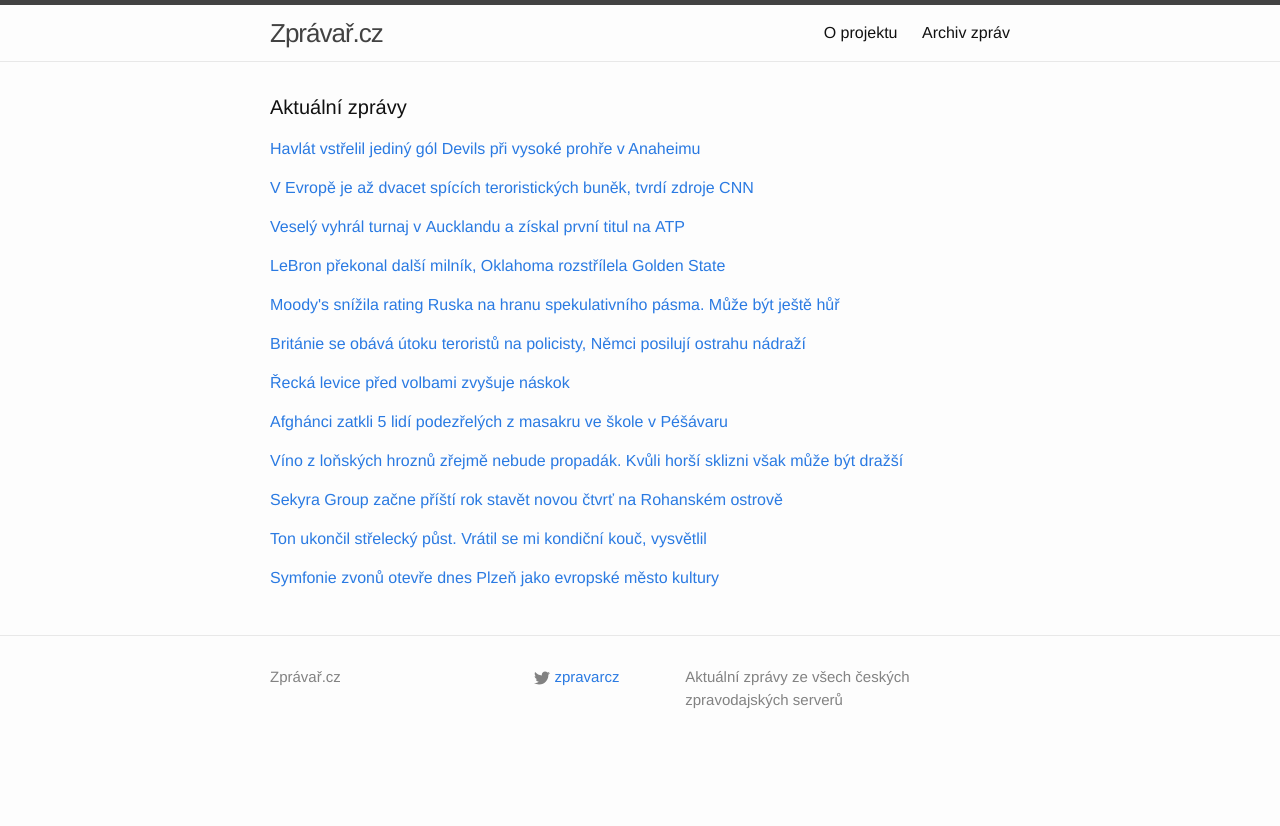
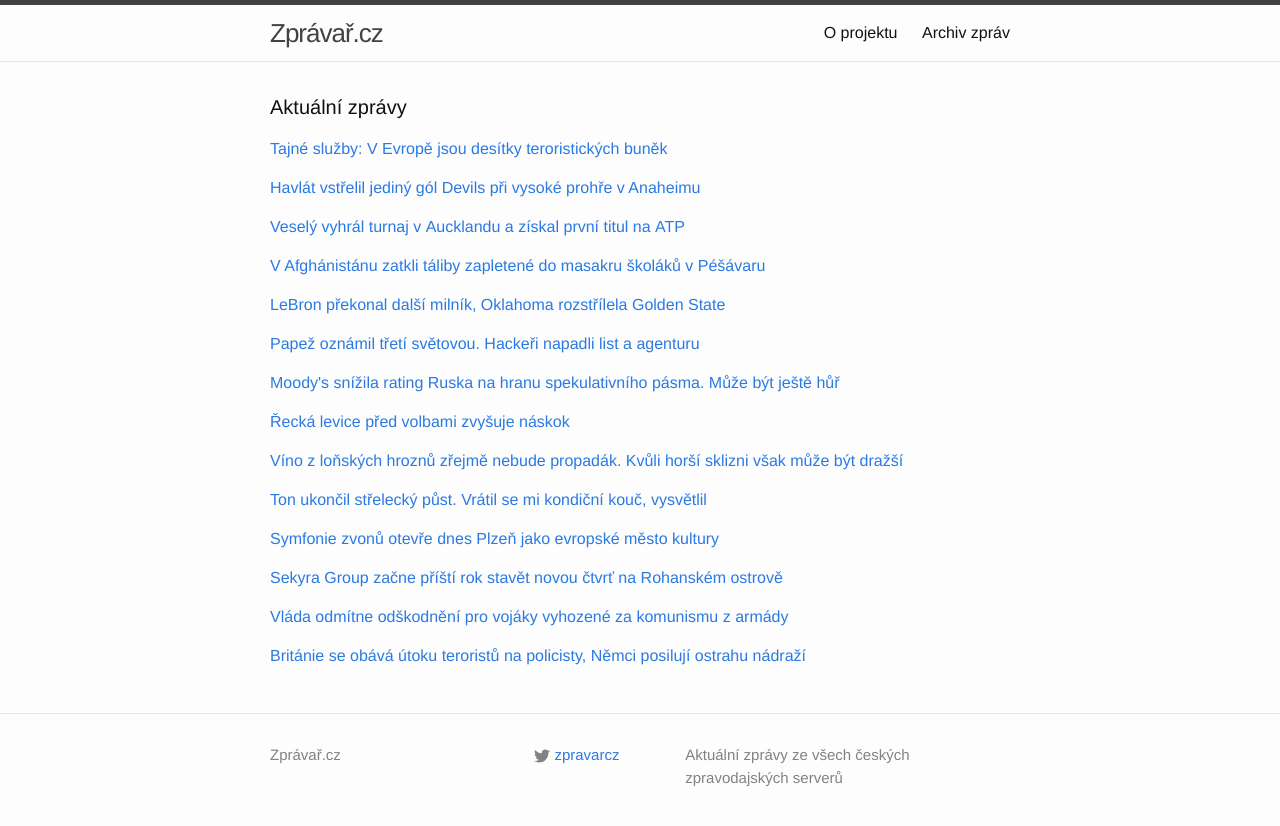
Before and after one commit to adliska/zpravar, a Jekyll site: the page built from index.html, in a window 1280 px wide. Shown: the top 826 px of the page. Built offline with Jekyll 4.4.1, drawn with Linux system fonts in a browser that asks for light colours; some of the changed lines change nothing that is shown.

Commit message:
zpravar news update

```diff
--- a/index.html
+++ b/index.html
@@ -5,10 +5,21 @@ layout: default
 <div class="home">
     <h1 class="page-heading">Aktuální zprávy</h1>
 
-<p><a href="javascript:;" onclick="toggle_visibility('zpravy0')">Havlát vstřelil jediný gól Devils při vysoké prohře v Anaheimu
+<p><a href="javascript:;" onclick="toggle_visibility('zpravy0')">Tajné služby: V Evropě jsou desítky teroristických buněk</a></p>
+<div id="zpravy0" style="display:none">
+<ul>
+<li><a href=http://www.ceskatelevize.cz/ct24/svet/298511-tajne-sluzby-v-evrope-jsou-desitky-teroristickych-bunek/>Tajné služby: V Evropě jsou desítky teroristických buněk - www.ceskatelevize.cz</a></li>
+<li><a href=http://zpravy.aktualne.cz/zahranici/cnn-ve-ctyrech-zemich-evropy-je-20-teroristickych-bunek/r~4b8698969e2f11e4aff10025900fea04/>CNN: Ve čtyřech zemích Evropy je 20 teroristických buněk - zpravy.aktualne.cz</a></li>
+<li><a href=http://zpravy.idnes.cz/dvacet-bunek-teroristu-v-evrope-da1-/zahranicni.aspx?c=A150117_101843_zahranicni_bse>V Evropě je až dvacet spících teroristických buněk, tvrdí zdroje CNN - zpravy.idnes.cz</a></li>
+<li><a href=http://zpravy.e15.cz/zahranicni/udalosti/ve-ctyrech-zemich-eu-se-skryvaji-desitky-teroristu-pripravenych-na-utok-1153977>Ve čtyřech zemích EU se skrývají desítky teroristů připravených na útok - zpravy.e15.cz</a></li>
+<li><a href=http://www.tyden.cz/rubriky/zahranici/evropa/v-evrope-spi-desitky-teroristickych-bunek-ridi-je-islamsky-stat_330417.html>V Evropě \"spí\" desítky teroristických buněk. Řídí je Islámský stát - www.tyden.cz</a></li>
+<li><a href=http://zahranicni.ihned.cz/evropa-slovensko/c1-63394960-tajne-sluzby-v-zemich-zapadni-evropy-existuje-20-spicich-teroristickych-bunek>Tajné služby: V zemích západní Evropy existuje 20 spících teroristických buněk - zahranicni.ihned.cz</a></li>
+<li><a href=http://www.ceskenoviny.cz/zpravy/zpravy/ve-ctyrech-evropskych-zemich-je-pry-20-teroristickych-bunek/1170032>Ve čtyřech evropských zemích je prý 20 teroristických buněk - www.ceskenoviny.cz</a></li>
+</ul>
+</div><p><a href="javascript:;" onclick="toggle_visibility('zpravy1')">Havlát vstřelil jediný gól Devils při vysoké prohře v Anaheimu
 
 </a></p>
-<div id="zpravy0" style="display:none">
+<div id="zpravy1" style="display:none">
 <ul>
 <li><a href=http://www.sportovninoviny.cz/zpravy/havlat-vstrelil-jediny-gol-devils-pri-vysoke-prohre-v-anaheimu/1170001>Havlát vstřelil jediný gól Devils při vysoké prohře v Anaheimu
 
@@ -19,15 +30,6 @@ layout: default
 <li><a href=http://hokej.idnes.cz/havlat-byl-jedinym-strelcem-devils-dty-/nhl.aspx?c=A150117_072347_nhl_Mkr>Havlát byl jediným střelcem Devils, Malkin s Crosbym stíhají Voráčka - hokej.idnes.cz</a></li>
 <li><a href=http://www.sportovninoviny.cz/zpravy/havlat-zaznamenal-cestny-uspech-devils-pri-prohre-v-anaheimu/1170001>Havlát zaznamenal čestný úspěch Devils při prohře v Anaheimu - www.sportovninoviny.cz</a></li>
 </ul>
-</div><p><a href="javascript:;" onclick="toggle_visibility('zpravy1')">V Evropě je až dvacet spících teroristických buněk, tvrdí zdroje CNN</a></p>
-<div id="zpravy1" style="display:none">
-<ul>
-<li><a href=http://zpravy.idnes.cz/dvacet-bunek-teroristu-v-evrope-da1-/zahranicni.aspx?c=A150117_101843_zahranicni_bse>V Evropě je až dvacet spících teroristických buněk, tvrdí zdroje CNN - zpravy.idnes.cz</a></li>
-<li><a href=http://zpravy.e15.cz/zahranicni/udalosti/ve-ctyrech-zemich-eu-se-skryvaji-desitky-teroristu-pripravenych-na-utok-1153977>Ve čtyřech zemích EU se skrývají desítky teroristů připravených na útok - zpravy.e15.cz</a></li>
-<li><a href=http://www.tyden.cz/rubriky/zahranici/evropa/v-evrope-spi-desitky-teroristickych-bunek-ridi-je-islamsky-stat_330417.html>V Evropě \"spí\" desítky teroristických buněk. Řídí je Islámský stát - www.tyden.cz</a></li>
-<li><a href=http://zahranicni.ihned.cz/evropa-slovensko/c1-63394960-tajne-sluzby-v-zemich-zapadni-evropy-existuje-20-spicich-teroristickych-bunek>Tajné služby: V zemích západní Evropy existuje 20 spících teroristických buněk - zahranicni.ihned.cz</a></li>
-<li><a href=http://www.ceskenoviny.cz/zpravy/zpravy/ve-ctyrech-evropskych-zemich-je-pry-20-teroristickych-bunek/1170032>Ve čtyřech evropských zemích je prý 20 teroristických buněk - www.ceskenoviny.cz</a></li>
-</ul>
 </div><p><a href="javascript:;" onclick="toggle_visibility('zpravy2')">Veselý vyhrál turnaj v Aucklandu a získal první titul na ATP</a></p>
 <div id="zpravy2" style="display:none">
 <ul>
@@ -37,42 +39,44 @@ layout: default
 <li><a href=http://sport.aktualne.cz/skvele-vesely-dominoval-a-dosel-si-pro-prvni-titul-kariery/r~3cff890c9e0e11e4b98c002590604f2e/>Skvělé! Veselý dominoval a došel si pro první titul kariéry! - sport.aktualne.cz</a></li>
 <li><a href=http://www.rozhlas.cz/_zprava/tenista-vesely-ma-prvni-titul-na-okruhu-atp-vyhral-v-aucklandu--1444729>Tenista Veselý má první titul na okruhu ATP. Vyhrál v Aucklandu - www.rozhlas.cz</a></li>
 </ul>
-</div><p><a href="javascript:;" onclick="toggle_visibility('zpravy3')">LeBron překonal další milník, Oklahoma rozstřílela Golden State</a></p>
+</div><p><a href="javascript:;" onclick="toggle_visibility('zpravy3')">V Afghánistánu zatkli táliby zapletené do masakru školáků v Péšávaru</a></p>
 <div id="zpravy3" style="display:none">
+<ul>
+<li><a href=http://www.novinky.cz/zahranicni/svet/359036-v-afghanistanu-zatkli-taliby-zapletene-do-masakru-skolaku-v-pesavaru.html>V Afghánistánu zatkli táliby zapletené do masakru školáků v Péšávaru - www.novinky.cz</a></li>
+<li><a href=http://www.rozhlas.cz/_zprava/afghanci-zatkli-5-lidi-podezrelych-z-masakru-ve-skole-v-pesavaru--1444757>Afghánci zatkli 5 lidí podezřelých z masakru ve škole v Péšávaru - www.rozhlas.cz</a></li>
+<li><a href=http://www.ceskenoviny.cz/zpravy/zpravy/afghanci-zatkli-5-lidi-podezrelych-z-masakru-ve-skole-v-pesavaru/1170033>Afghánci zatkli 5 lidí podezřelých z masakru ve škole v Péšávaru - www.ceskenoviny.cz</a></li>
+<li><a href=http://www.lidovky.cz/afghanci-zatkli-5-lidi-podezrelych-z-masakru-ve-skole-v-pesavaru-ps8-/zpravy-svet.aspx?c=A150117_094950_ln_zahranici_mct>Afghánci zatkli 5 lidí podezřelých z masakru ve škole v Péšávaru  - www.lidovky.cz</a></li>
+</ul>
+</div><p><a href="javascript:;" onclick="toggle_visibility('zpravy4')">LeBron překonal další milník, Oklahoma rozstřílela Golden State</a></p>
+<div id="zpravy4" style="display:none">
 <ul>
 <li><a href=http://www.denik.cz/ostatni_sport/lebron-prekonal-dalsi-milnik-oklahoma-rozstrilela-golden-state-20150117.html>LeBron překonal další milník, Oklahoma rozstřílela Golden State - www.denik.cz</a></li>
 <li><a href=http://sport.idnes.cz/basketbalova-nba-0kd-/basket.aspx?c=A150117_100019_sport-basket_ald>James překonal další milník, Oklahoma City přestřílela Golden State - sport.idnes.cz</a></li>
 <li><a href=http://sport.aktualne.cz/fenomenalni-lebron-james-prepsal-historii-nba/r~35c88ac29e2611e49f60002590604f2e/>Fenomenální LeBron James přepsal historii NBA - sport.aktualne.cz</a></li>
 <li><a href=http://www.sportovninoviny.cz/zpravy/james-prekonal-dalsi-milnik-oklahoma-rozstrilela-golden-state/1170039>James překonal další milník, Oklahoma rozstřílela Golden State - www.sportovninoviny.cz</a></li>
 </ul>
-</div><p><a href="javascript:;" onclick="toggle_visibility('zpravy4')">Moody's snížila rating Ruska na hranu spekulativního pásma. Může být ještě hůř</a></p>
-<div id="zpravy4" style="display:none">
+</div><p><a href="javascript:;" onclick="toggle_visibility('zpravy5')">Papež oznámil třetí světovou. Hackeři napadli list a agenturu</a></p>
+<div id="zpravy5" style="display:none">
+<ul>
+<li><a href=http://www.tyden.cz/rubriky/zahranici/papez-oznamil-treti-svetovou-hackeri-napadli-list-a-agenturu_330422.html>Papež oznámil třetí světovou. Hackeři napadli list a agenturu - www.tyden.cz</a></li>
+<li><a href=http://www.ceskatelevize.cz/ct24/svet/298514-papez-vyhlasil-valku-a-usa-bojuji-s-cinou-hackeri-opet-napadli-media/>Papež vyhlásil válku a USA bojují s Čínou - hackeři opět napadli média - www.ceskatelevize.cz</a></li>
+<li><a href=http://zpravy.aktualne.cz/zahranici/hackeri-napadli-list-new-york-post-a-agenturu-upi/r~33b9349c9e2c11e49f60002590604f2e/>Hackeři napadli list New York Post a agenturu UPI - zpravy.aktualne.cz</a></li>
+<li><a href=http://www.ceskenoviny.cz/zpravy/zpravy/hackeri-napadli-list-new-york-post-a-agenturu-upi/1170048>Hackeři napadli list New York Post a agenturu UPI - www.ceskenoviny.cz</a></li>
+</ul>
+</div><p><a href="javascript:;" onclick="toggle_visibility('zpravy6')">Moody's snížila rating Ruska na hranu spekulativního pásma. Může být ještě hůř</a></p>
+<div id="zpravy6" style="display:none">
 <ul>
 <li><a href=http://zpravy.e15.cz/zahranicni/ekonomika/moody-s-snizila-rating-ruska-na-hranu-spekulativniho-pasma-muze-byt-jeste-hur-1153972>Moody's snížila rating Ruska na hranu spekulativního pásma. Může být ještě hůř - zpravy.e15.cz</a></li>
 <li><a href=http://byznys.ihned.cz/c1-63394570-agentura-moody-s-snizila-rating-ruska-tesne-nad-spekulativni-pasmo>Agentura Moody's snížila rating Ruska těsně nad spekulativní pásmo - byznys.ihned.cz</a></li>
 <li><a href=http://www.novinky.cz/ekonomika/359033-moody-s-snizila-rating-ruska-tesne-nad-spekulativni-pasmo.html>Moody's snížila rating Ruska těsně nad spekulativní pásmo  - www.novinky.cz</a></li>
 <li><a href=http://www.financninoviny.cz/zpravodajstvi/zpravy/moody-s-snizila-rating-ruska-tesne-nad-spekulativni-pasmo/1169981>Moody's snížila rating Ruska těsně nad spekulativní pásmo - www.financninoviny.cz</a></li>
 </ul>
-</div><p><a href="javascript:;" onclick="toggle_visibility('zpravy5')">Británie se obává útoku teroristů na policisty, Němci posilují ostrahu nádraží</a></p>
-<div id="zpravy5" style="display:none">
-<ul>
-<li><a href=http://www.rozhlas.cz/_zprava/britanie-se-obava-utoku-teroristu-na-policisty-nemci-posiluji-ostrahu-nadrazi--1444718>Británie se obává útoku teroristů na policisty, Němci posilují ostrahu nádraží - www.rozhlas.cz</a></li>
-<li><a href=http://www.rozhlas.cz/_zprava/britanie-se-obava-utoku-teroristu-na-policisty-nemecko-posiluje-ostrahu-na-nadrazich--1444718>Británie se obává útoku teroristů na policisty, Německo posiluje ostrahu na nádražích - www.rozhlas.cz</a></li>
-<li><a href=http://www.rozhlas.cz/_zprava/britanie-se-obava-utoku-teroristu-na-policisty-zprisnuje-opatreni--1444718>Británie se obává útoku teroristů na policisty, zpřísňuje opatření - www.rozhlas.cz</a></li>
-</ul>
-</div><p><a href="javascript:;" onclick="toggle_visibility('zpravy6')">Řecká levice před volbami zvyšuje náskok</a></p>
-<div id="zpravy6" style="display:none">
+</div><p><a href="javascript:;" onclick="toggle_visibility('zpravy7')">Řecká levice před volbami zvyšuje náskok</a></p>
+<div id="zpravy7" style="display:none">
 <ul>
 <li><a href=http://zpravy.e15.cz/zahranicni/politika/recka-levice-pred-volbami-zvysuje-naskok-1153970>Řecká levice před volbami zvyšuje náskok - zpravy.e15.cz</a></li>
 <li><a href=http://zahranicni.ihned.cz/evropa-slovensko/c1-63394760-naskok-levicove-syrizy-se-pred-reckymi-volbami-zvysuje-ukazuji-pruzkumy>Náskok levicové SYRIZY se před řeckými volbami zvyšuje, ukazují průzkumy - zahranicni.ihned.cz</a></li>
 <li><a href=http://www.ceskenoviny.cz/zpravy/zpravy/pruzkum-recka-levicova-opozice-pred-volbami-zvysuje-naskok/1169983>Průzkum: Řecká levicová opozice před volbami zvyšuje náskok - www.ceskenoviny.cz</a></li>
-</ul>
-</div><p><a href="javascript:;" onclick="toggle_visibility('zpravy7')">Afghánci zatkli 5 lidí podezřelých z masakru ve škole v Péšávaru</a></p>
-<div id="zpravy7" style="display:none">
-<ul>
-<li><a href=http://www.rozhlas.cz/_zprava/afghanci-zatkli-5-lidi-podezrelych-z-masakru-ve-skole-v-pesavaru--1444757>Afghánci zatkli 5 lidí podezřelých z masakru ve škole v Péšávaru - www.rozhlas.cz</a></li>
-<li><a href=http://www.ceskenoviny.cz/zpravy/zpravy/afghanci-zatkli-5-lidi-podezrelych-z-masakru-ve-skole-v-pesavaru/1170033>Afghánci zatkli 5 lidí podezřelých z masakru ve škole v Péšávaru - www.ceskenoviny.cz</a></li>
-<li><a href=http://www.lidovky.cz/afghanci-zatkli-5-lidi-podezrelych-z-masakru-ve-skole-v-pesavaru-ps8-/zpravy-svet.aspx?c=A150117_094950_ln_zahranici_mct>Afghánci zatkli 5 lidí podezřelých z masakru ve škole v Péšávaru  - www.lidovky.cz</a></li>
 </ul>
 </div><p><a href="javascript:;" onclick="toggle_visibility('zpravy8')">Víno z loňských hroznů zřejmě nebude propadák. Kvůli horší sklizni však může být dražší</a></p>
 <div id="zpravy8" style="display:none">
@@ -81,25 +85,39 @@ layout: default
 <li><a href=http://www.rozhlas.cz/_zprava/vino-z-roku-2014-zrejme-nebude-propadak-kvuli-horsi-sklizni-by-vsak-mohlo-byt-drazsi--1444715>Víno z roku 2014 zřejmě nebude propadák. Kvůli horší sklizni by však mohlo být dražší - www.rozhlas.cz</a></li>
 <li><a href=http://www.rozhlas.cz/_zprava/vino-z-roku-2014-by-nemelo-byt-propadak-kvuli-horsi-sklizni-by-vsak-mohlo-byt-drazsi--1444715>Víno z roku 2014 by nemělo být propadák. Kvůli horší sklizni by však mohlo být dražší - www.rozhlas.cz</a></li>
 </ul>
-</div><p><a href="javascript:;" onclick="toggle_visibility('zpravy9')">Sekyra Group začne příští rok stavět novou čtvrť na Rohanském ostrově</a></p>
+</div><p><a href="javascript:;" onclick="toggle_visibility('zpravy9')">Ton ukončil střelecký půst. Vrátil se mi kondiční kouč, vysvětlil</a></p>
 <div id="zpravy9" style="display:none">
+<ul>
+<li><a href=http://hokej.idnes.cz/petr-ton-rozhovor-03l-/hokej.aspx?c=A150116_223757_hokej_elv>Ton ukončil střelecký půst. Vrátil se mi kondiční kouč, vysvětlil - hokej.idnes.cz</a></li>
+<li><a href=http://hokej.idnes.cz/ton-ukoncil-strelecky-pust-vratil-se-mi-kondicni-kouc-vysvetlil-pxs-/hokej.aspx?c=A150116_223757_hokej_elv>Ton ukončil střelecký půst. Vrátil se mi kondiční kouč, vysvětlil - hokej.idnes.cz</a></li>
+<li><a href=http://www.tyden.cz/rubriky/sport/hokej/extraliga/ton-prerusil-strelecky-pust-chytil-se-na-marne-slavii_330405.html>Ton přerušil střelecký půst, chytil se na marné Slavii - www.tyden.cz</a></li>
+</ul>
+</div><p><a href="javascript:;" onclick="toggle_visibility('zpravy10')">Symfonie zvonů otevře dnes Plzeň jako evropské město kultury</a></p>
+<div id="zpravy10" style="display:none">
+<ul>
+<li><a href=http://www.ceskenoviny.cz/zpravy/zpravy/symfonie-zvonu-otevre-dnes-plzen-jako-evropske-mesto-kultury/1170038>Symfonie zvonů otevře dnes Plzeň jako evropské město kultury - www.ceskenoviny.cz</a></li>
+<li><a href=http://www.rozhlas.cz/_zprava/plzen-se-stava-evropskym-mestem-kultury-program-otevre-symfonie-zvonu--1444736>Plzeň se stává evropským městem kultury, program otevře Symfonie zvonů - www.rozhlas.cz</a></li>
+<li><a href=http://plzen.idnes.cz/plzen-mesto-kultury-zahajeni-slavnost-ceremonial-zvony-pe2-/plzen-zpravy.aspx?c=A150116_171923_plzen-zpravy_pp>Plzeň je městem kultury. Výjimečný rok zahájí velkolepou slavností - plzen.idnes.cz</a></li>
+</ul>
+</div><p><a href="javascript:;" onclick="toggle_visibility('zpravy11')">Sekyra Group začne příští rok stavět novou čtvrť na Rohanském ostrově</a></p>
+<div id="zpravy11" style="display:none">
 <ul>
 <li><a href=http://byznys.ihned.cz/reality/c1-63395580-sekyra-group-zacne-pristi-rok-stavet-novou-ctvrt-na-rohanskem-ostrove>Sekyra Group začne příští rok stavět novou čtvrť na Rohanském ostrově - byznys.ihned.cz</a></li>
 <li><a href=http://domaci.ihned.cz/c1-63395580-sekyra-group-zacne-pristi-rok-stavet-novou-ctvrt-na-rohanskem-ostrove>Sekyra Group začne příští rok stavět novou čtvrť na Rohanském ostrově - domaci.ihned.cz</a></li>
 <li><a href=http://www.financninoviny.cz/zpravodajstvi/zpravy/sekyra-group-zacne-pristi-rok-stavet-na-rohanskem-ostrove/1170037>Sekyra Group začne příští rok stavět na Rohanském ostrově - www.financninoviny.cz</a></li>
 </ul>
-</div><p><a href="javascript:;" onclick="toggle_visibility('zpravy10')">Ton ukončil střelecký půst. Vrátil se mi kondiční kouč, vysvětlil</a></p>
-<div id="zpravy10" style="display:none">
+</div><p><a href="javascript:;" onclick="toggle_visibility('zpravy12')">Vláda odmítne odškodnění pro vojáky vyhozené za komunismu z armády </a></p>
+<div id="zpravy12" style="display:none">
 <ul>
-<li><a href=http://hokej.idnes.cz/petr-ton-rozhovor-03l-/hokej.aspx?c=A150116_223757_hokej_elv>Ton ukončil střelecký půst. Vrátil se mi kondiční kouč, vysvětlil - hokej.idnes.cz</a></li>
-<li><a href=http://hokej.idnes.cz/ton-ukoncil-strelecky-pust-vratil-se-mi-kondicni-kouc-vysvetlil-pxs-/hokej.aspx?c=A150116_223757_hokej_elv>Ton ukončil střelecký půst. Vrátil se mi kondiční kouč, vysvětlil - hokej.idnes.cz</a></li>
-<li><a href=http://www.tyden.cz/rubriky/sport/hokej/extraliga/ton-prerusil-strelecky-pust-chytil-se-na-marne-slavii_330405.html>Ton přerušil střelecký půst, chytil se na marné Slavii - www.tyden.cz</a></li>
+<li><a href=http://www.lidovky.cz/vlada-asi-odmitne-odskodneni-pro-byvale-perzekvovane-vojaky-pr8-/zpravy-domov.aspx?c=A150117_110109_ln_domov_mct>Vláda odmítne odškodnění pro vojáky vyhozené za komunismu z armády  - www.lidovky.cz</a></li>
+<li><a href=http://www.denik.cz/z_domova/vlada-zrejme-odmitne-odskodneni-pro-byvale-perzekvovane-vojaky-20150117.html>Vláda zřejmě odmítne odškodnění pro bývalé perzekvované vojáky - www.denik.cz</a></li>
+<li><a href=http://www.tyden.cz/rubriky/domaci/vyhozeni-vojaci-odskodneni-neziskaji-vlada-je-proti_330333.html>Vyhození vojáci odškodnění nezískají. Vláda je proti - www.tyden.cz</a></li>
 </ul>
-</div><p><a href="javascript:;" onclick="toggle_visibility('zpravy11')">Symfonie zvonů otevře dnes Plzeň jako evropské město kultury</a></p>
-<div id="zpravy11" style="display:none">
+</div><p><a href="javascript:;" onclick="toggle_visibility('zpravy13')">Británie se obává útoku teroristů na policisty, Němci posilují ostrahu nádraží</a></p>
+<div id="zpravy13" style="display:none">
 <ul>
-<li><a href=http://www.ceskenoviny.cz/zpravy/zpravy/symfonie-zvonu-otevre-dnes-plzen-jako-evropske-mesto-kultury/1170038>Symfonie zvonů otevře dnes Plzeň jako evropské město kultury - www.ceskenoviny.cz</a></li>
-<li><a href=http://www.rozhlas.cz/_zprava/plzen-se-stava-evropskym-mestem-kultury-program-otevre-symfonie-zvonu--1444736>Plzeň se stává evropským městem kultury, program otevře Symfonie zvonů - www.rozhlas.cz</a></li>
-<li><a href=http://plzen.idnes.cz/plzen-mesto-kultury-zahajeni-slavnost-ceremonial-zvony-pe2-/plzen-zpravy.aspx?c=A150116_171923_plzen-zpravy_pp>Plzeň je městem kultury. Výjimečný rok zahájí velkolepou slavností - plzen.idnes.cz</a></li>
+<li><a href=http://www.rozhlas.cz/_zprava/britanie-se-obava-utoku-teroristu-na-policisty-nemci-posiluji-ostrahu-nadrazi--1444718>Británie se obává útoku teroristů na policisty, Němci posilují ostrahu nádraží - www.rozhlas.cz</a></li>
+<li><a href=http://www.rozhlas.cz/_zprava/britanie-se-obava-utoku-teroristu-na-policisty-nemecko-posiluje-ostrahu-na-nadrazich--1444718>Británie se obává útoku teroristů na policisty, Německo posiluje ostrahu na nádražích - www.rozhlas.cz</a></li>
+<li><a href=http://www.rozhlas.cz/_zprava/britanie-se-obava-utoku-teroristu-na-policisty-zprisnuje-opatreni--1444718>Británie se obává útoku teroristů na policisty, zpřísňuje opatření - www.rozhlas.cz</a></li>
 </ul>
 </div></div>
```
